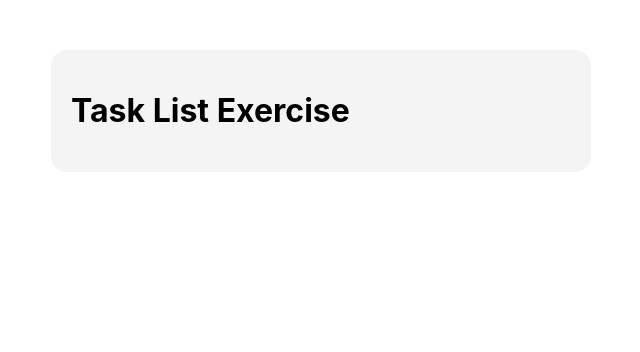
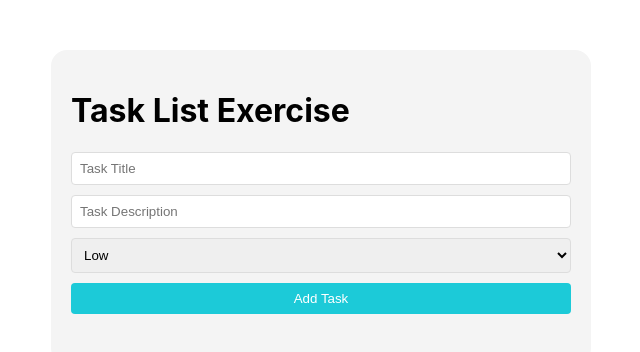
Before and after one commit to raluseru/simple-task-tracker, a React (Create React App) app: page / in a window 1280 px wide. Shown: the top 352 px of the page, without its empty margins (319-959 px from the left). Built offline with nearby package versions, Linux system fonts and the light colour scheme; the HTML template or start-up script is replaced by a standard one.

Commit message:
Task tracker project

```diff
--- a/src/App.tsx
+++ b/src/App.tsx
@@ -1,4 +1,8 @@
+import React, { useState } from "react";
+
 import styled from "styled-components";
+import AddTask from "./components/Tasks/AddTask";
+import { TaskType, PriorityType } from "./types";
 
 const AppContainer = styled.div`
   max-width: 500px;
@@ -7,10 +11,50 @@ const AppContainer = styled.div`
   border-radius: 16px;
   background-color: #f4f4f4;
 `;
-function App() {
+const App: React.FC = () => {
+  const [tasks, setTasks] = useState<TaskType[]>([]);
+  const [newTitle, setNewTitle] = useState<string>("");
+  const [newDescription, setNewDescription] = useState<string>("");
+  const [priority, setPriority] = useState<PriorityType>(PriorityType.Low);
+
+
+  // Add a new task
+  const addTask = (e: React.FormEvent) => {
+    e.preventDefault();
+    if (newTitle.trim() && newDescription.trim()) {
+      const newTask: TaskType = {
+        id: Date.now(),
+        title: newTitle,
+        description: newDescription,
+        priority: priority,
+      };
+      const updatedTasks = [...tasks, newTask];
+      setTasks(updatedTasks);
+      setNewTitle("");
+      setNewDescription("");
+      setPriority(PriorityType.Low);
+    }
+  };
   return (
     <AppContainer>
       <h1>Task List Exercise</h1>
+      {/* Add Task */}
+      <AddTask
+        title={newTitle}
+        description={newDescription}
+        priority={priority}
+        onNameChange={setNewTitle}
+        onDescriptionChange={setNewDescription}
+        onPriorityChange={setPriority}
+        onSubmitForm={addTask}
+      />
+      {tasks.map((task, index) => (
+        <ul data-index={index}>
+          <li>{task.title}</li>
+          <li>{task.description}</li>
+          <li>{task.priority}</li>
+        </ul>
+      ))}
     </AppContainer>
   );
 }
--- /dev/null
+++ b/src/components/Tasks/AddTask.tsx
@@ -0,0 +1,80 @@
+import React from "react";
+import styled from "styled-components";
+import { PriorityType } from "../../types";
+
+interface AddTaskProps {
+  title: string;
+  description: string,
+  priority: PriorityType.Low | PriorityType.Medium | PriorityType.High,
+  onNameChange: (title: string) => void,
+  onDescriptionChange: (description: string) => void,
+  onPriorityChange: (priority: PriorityType.Low | PriorityType.Medium | PriorityType.High) => void,
+  onSubmitForm: (e: any) => void;
+}
+
+const Form = styled.form`
+  display: flex;
+  flex-direction: column;
+  margin-bottom: 30px;
+`;
+
+const Input = styled.input`
+  flex: 1;
+  padding: 8px;
+  border: 1px solid #ddd;
+  border-radius: 4px;
+  margin-bottom: 10px;
+`;
+
+const Select = styled.select`
+  padding: 8px;
+  border: 1px solid #ddd;
+  border-radius: 4px;
+  margin-bottom: 10px;
+  cursor: pointer;
+`;
+
+const Button = styled.button`
+  padding: 8px 12px;
+  border: none;
+  color: white;
+  background-color: rgb(28, 202, 216);
+  border-radius: 4px;
+  cursor: pointer;
+
+  &:hover {
+    background-color: rgba(28, 202, 216,0.7);
+  }
+`;
+
+const AddTask: React.FC<AddTaskProps> = ({ title, description, priority, onNameChange, onDescriptionChange, onPriorityChange, onSubmitForm }) => {
+
+
+  return (
+    <Form onSubmit={onSubmitForm}>
+      <Input
+        type="text"
+        value={title}
+        onChange={(e) => onNameChange(e.target.value)}
+        placeholder="Task Title"
+      />
+      <Input
+        type="text"
+        value={description}
+        onChange={(e) => onDescriptionChange(e.target.value)}
+        placeholder="Task Description"
+      />
+      <Select
+        value={priority}
+        onChange={(e) => onPriorityChange(Number(e.target.value) as PriorityType)}
+      >
+        <option value={PriorityType.Low}>Low</option>
+        <option value={PriorityType.Medium}>Medium</option>
+        <option value={PriorityType.High}>High</option>
+      </Select>
+      <Button type="submit">Add Task</Button>
+    </Form>
+  );
+};
+
+export default AddTask;
--- /dev/null
+++ b/src/types.ts
@@ -0,0 +1,11 @@
+export enum PriorityType {
+    Low = 1,
+    Medium = 2,
+    High = 3
+}
+export interface TaskType {
+    id: number;
+    title: string;
+    description: string;
+    priority: PriorityType;
+}
```
Also changed, not shown: 1 other file (tests, documents, lock files or other folders).
